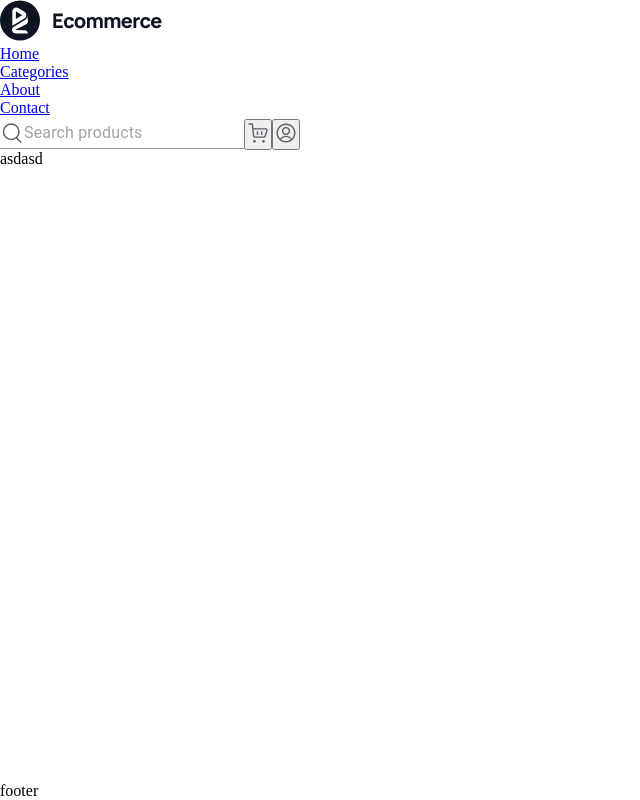
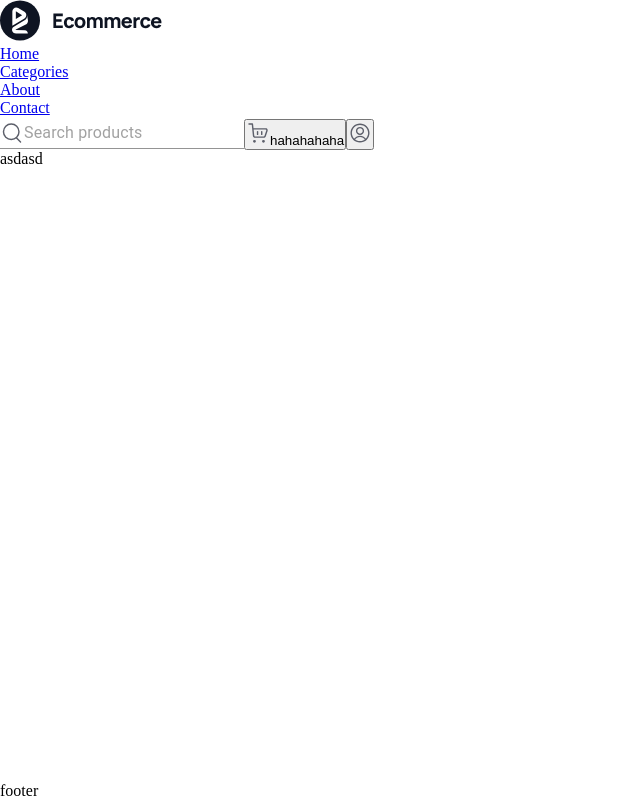
Before and after one commit to kirill2000121212/Ecommerce, a React (Vite) app: page / in a window 1280 px wide. Shown: the whole page, without its empty margins (0-640 px from the left). Built offline with nearby package versions, Linux system fonts and the light colour scheme.

Commit message:
тест

```diff
--- a/src/components/header/Header.tsx
+++ b/src/components/header/Header.tsx
@@ -30,7 +30,7 @@ export const Header = () => {
                 <Input placeholder='Search products' startAdornment={
                     <img src={Search} alt="Search"/>
                 }/>
-                <button><img src={Cart} alt="Cart"/></button>
+                <button><img src={Cart} alt="Cart"/>hahahahaha</button>
                 <button><img src={ProfileUser} alt="ProfileUser"/></button>
             </Container>
         </header>
```
